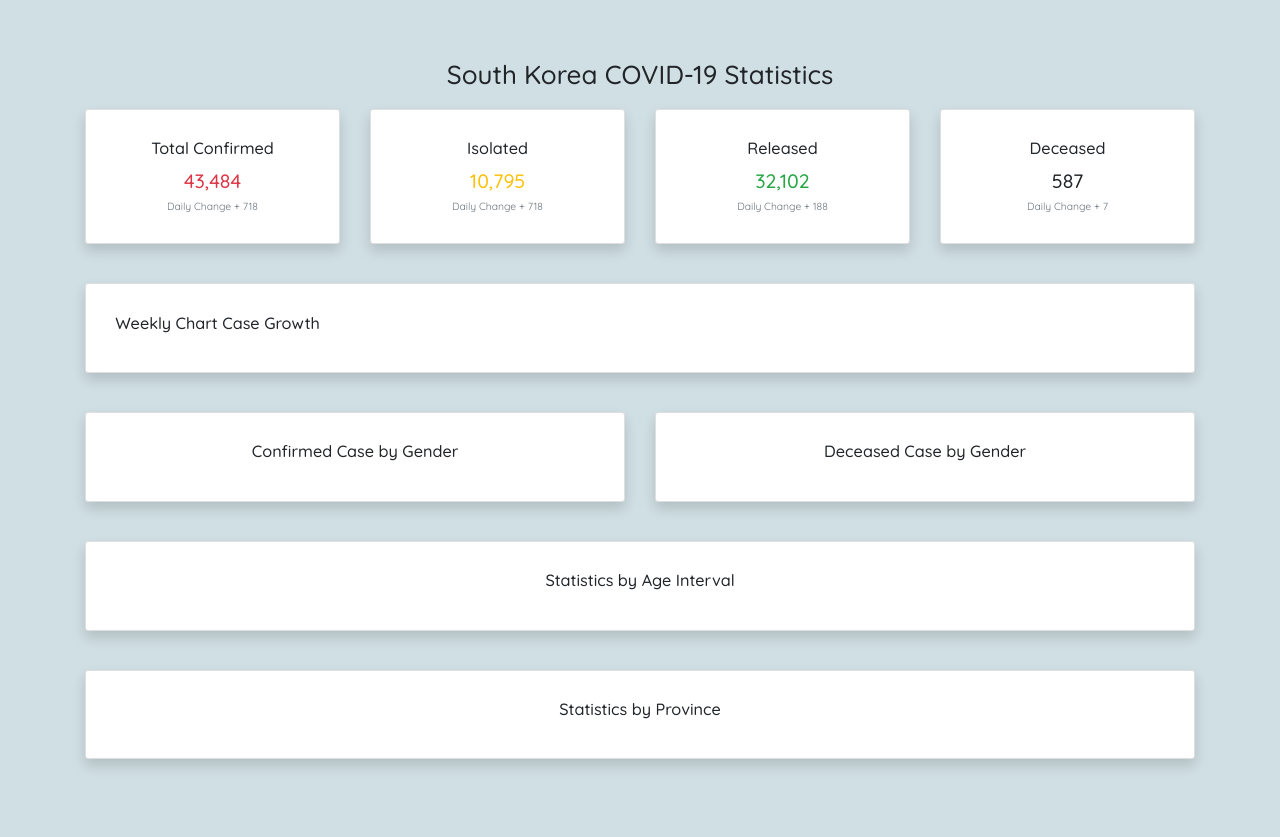
After one commit to JuanAnthoniusKusjadi/TUBES-02-MANPRO, a PHP site: template app/views/pages/grafik/index.php in a window 1280 px wide. The commit adds this page. Run offline with PHP 8.4, Linux system fonts and the light colour scheme; the template is opened without the code that fills it, so the values that code supplies are empty; some libraries are stand-ins or nearby versions.

Commit message:
Div c (#8)
* add template mvc studture

* adding View

* adding Db

* Update AuthHelper.php

* add views tamplate

* adding views/template

* add Router.php

* add user model

* add QueryUser

* repair template

* repair template

* repair stucture

* repair template

* Mockup v1.0

* C1 - Mockup Website

* Update App.php

* Update layout.php

* picture

* replace

* image

* Update index.php

* change pic

* css home

* query

* update patientcase

* table done

* home page UI done

* repair db data

* remove trash

* Minor Changes

* controllers dan core untuk C3-UI Halaman Grafik

* repair queryPatient and add to page

* add navigation to admin-patient page trough dropdown

* C3-UI Halaman Grafik

* repair minor style and position

Co-authored-by: JuanAnthoniusKusjadi <juan_20200249@unpar.ac.id>
Co-authored-by: UpekkhaLau <6181801023@student.unpar.ac.id>
Co-authored-by: DeddyChandra <6181801007@student.unpar.ac.id>
Co-authored-by: Chris <6181801026@student.unpar.ac.id>
Co-authored-by: WiranataLim <6181801038@student.unpar.ac.id>
Co-authored-by: Ramaf <ramafauzifa@gmail.com>
Co-authored-by: SyahdanRiyantyoPutro <6181801043@student.unpar.ac.id>
Co-authored-by: Juan Anthonius Kusjadi <75063337+JuanAnthoniusKusjadi@users.noreply.github.com>

```diff
--- a/app/core/App.php
+++ b/app/core/App.php
@@ -38,6 +38,11 @@ class App
             $this::call('sample')->index();
         });
 
+        // GRAFIK PAGE
+        Router::get('/data', function () {
+            $this::call('grafik')->index();
+        });
+
         Router::run();
     }
 
--- /dev/null
+++ b/app/views/pages/grafik/index.php
@@ -0,0 +1,108 @@
+<div class="container">
+    <div class="row my-5">
+        <div class="col">
+            <h2 class="text-center my-4">South Korea COVID-19 Statistics</h2>
+            <div class="card-deck">
+                <!-- total confirmed -->
+                <div class="card shadow p-3 mb-5 bg-white rounded">
+                <center>
+                <div class="card-body">
+                    <h5 class="card-title">Total Confirmed</h5>
+                    <!-- total confirmed dari data -->
+                    <h4 class="card-text text-danger">43,484</h4>
+                    <!-- daily change dari data-->
+                    <p class="card-text"><small class="text-muted">Daily Change + 718</small></p>
+                </div>
+                </center>
+                </div>
+
+                <!-- isolated -->
+                <div class="card shadow p-3 mb-5 bg-white rounded">
+                <center>
+                <div class="card-body">
+                    <h5 class="card-title">Isolated</h5>
+                    <!-- isolated dari data -->
+                    <h4 class="card-text text-warning">10,795</h4>
+                    <!-- daily change dari data-->
+                    <p class="card-text"><small class="text-muted">Daily Change + 718</small></p>
+                </div>
+                </center>
+                </div>
+
+                <!-- released -->
+                <div class="card shadow p-3 mb-5 bg-white rounded">
+                <center>
+                <div class="card-body">
+                    <h5 class="card-title">Released</h5>
+                        <!-- released dari data -->
+                    <h4 class="card-text text-success">32,102</h4>
+                    <!-- daily change dari data -->
+                    <p class="card-text"><small class="text-muted">Daily Change + 188</small></p>
+                </div>
+                </center>
+                </div>
+
+                <!-- deceased -->
+                <div class="card shadow p-3 mb-5 bg-white rounded">
+                    <center>
+                    <div class="card-body">
+                        <h5 class="card-title">Deceased</h5>
+                            <!-- released dari data -->
+                        <h4 class="card-text">587</h4>
+                        <!-- daily change dari data -->
+                        <p class="card-text"><small class="text-muted">Daily Change + 7</small></p>
+                    </div>
+                    </center>
+                </div>
+            </div>
+
+            <!--Weekly Chart Case Growth -->
+            <div class="card shadow p-3 mb-5 bg-white rounded">
+                <div class="card-body">
+                    <h5 class="card-title">Weekly Chart Case Growth</h5>
+                    <!-- gambar grafik -->
+                </div>
+            </div>
+
+            <!-- confirmed and deceased case by gender-->
+            <div class="card-deck">
+                <div class="card shadow p-3 mb-5 bg-white rounded">
+                    <center>
+                    <div class="card-body">
+                    <h5 class="card-title">Confirmed Case by Gender</h5>
+                    <!-- gambar grafik -->
+                    </div>
+                    </center>
+            </div>
+            <div class="card shadow p-3 mb-5 bg-white rounded">
+                <center>
+                <div class="card-body">
+                <h5 class="card-title">Deceased Case by Gender</h5>
+                <!-- gambar grafik -->
+                </div>
+                </center>
+            </div>
+            </div>
+
+            <!-- Statistics by Age Interval-->
+            <div class="card shadow p-3 mb-5 bg-white rounded">
+                <center>
+                <div class="card-body">
+                <h5 class="card-title">Statistics by Age Interval</h5>
+                <!-- gambar grafik -->
+                </div>
+                </center>
+            </div>
+
+            <!-- Statistics by Province-->
+            <div class="card shadow p-3 mb-5 bg-white rounded">
+                <center>
+                <div class="card-body">
+                <h5 class="card-title">Statistics by Province</h5>
+                <!-- gambar grafik -->
+                </div>
+                </center>
+            </div>
+        </div>
+    </div>
+</div>
--- a/app/views/templates/header.php
+++ b/app/views/templates/header.php
@@ -21,7 +21,7 @@
             </li>
             <li class="nav-item p-2">
                 <h5 class="m-0">
-                    <a class="nav-link font-weight-bold" href="#">Data</a>
+                    <a class="nav-link font-weight-bold" href="<?= BASE_PAGE ?>data">Data</a>
                 </h5>
             </li>
         </ul>
```
Also changed, not shown: app/controllers/Grafik.php (added, +10 -0 lines).
